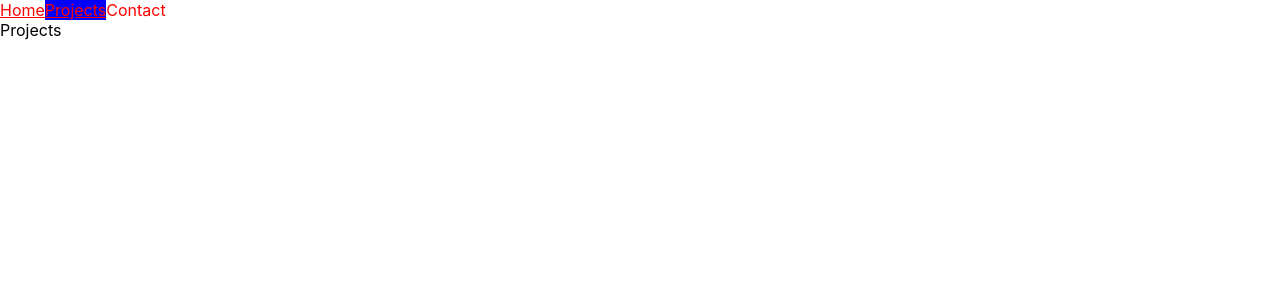
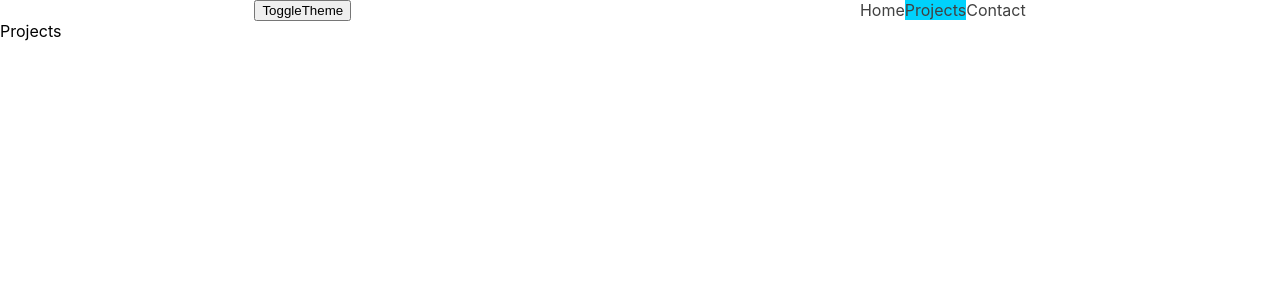
Before and after one commit to Matt-Fr/portfolio, a React (Create React App) app: page /projects in a window 1280 px wide. Shown: the top 300 px of the page. Built offline with nearby package versions, Linux system fonts and the light colour scheme.

Commit message:
added theme btn

```diff
--- /dev/null
+++ b/src/components/ToggleTheme.js
@@ -0,0 +1,18 @@
+import React, { useEffect, useState } from "react";
+
+const ToggleTheme = () => {
+  const [theme, setTheme] = useState("light-theme");
+
+  const toggleTheme = () => {
+    if (theme === "light-theme") {
+      setTheme("dark-theme");
+    } else setTheme("light-theme");
+  };
+
+  useEffect(() => {
+    document.documentElement.className = theme;
+  }, [theme]);
+  return <button onClick={toggleTheme}>ToggleTheme</button>;
+};
+
+export default ToggleTheme;
--- a/src/index.scss
+++ b/src/index.scss
@@ -5,16 +5,29 @@ body {
     sans-serif;
   -webkit-font-smoothing: antialiased;
   -moz-osx-font-smoothing: grayscale;
+  background-color: var(--clr-bcg);
 }
 
-code {
-  font-family: source-code-pro, Menlo, Monaco, Consolas, "Courier New",
-    monospace;
+.light-theme {
+  --clr-bcg: #fff;
+  --clr-font: rgb(65, 65, 65);
+  --clr-primary: rgb(78, 161, 245);
+}
+
+.dark-theme {
+  --clr-bcg: rgb(65, 65, 65);
+  --clr-font: #fff;
+  --clr-primary: rgb(151, 196, 242);
+}
+
+.mainHeader {
+  display: flex;
+  justify-content: space-around;
 }
 
 .navbar {
   &-element {
-    color: red;
+    color: var(--clr-font);
     text-decoration: none;
   }
 }
@@ -24,6 +37,5 @@ code {
 }
 
 .active {
-  background-color: blue;
-  text-decoration: underline;
+  background-color: rgb(0, 210, 252);
 }
--- a/src/pages/SharedLayout.js
+++ b/src/pages/SharedLayout.js
@@ -1,11 +1,13 @@
 import React from "react";
 import { Outlet } from "react-router-dom";
 import Navbar from "../components/Navbar";
+import ToggleTheme from "../components/ToggleTheme";
 
 const SharedLayout = () => {
   return (
     <>
-      <header>
+      <header className="mainHeader">
+        <ToggleTheme />
         <Navbar />
       </header>
       <main>
```
